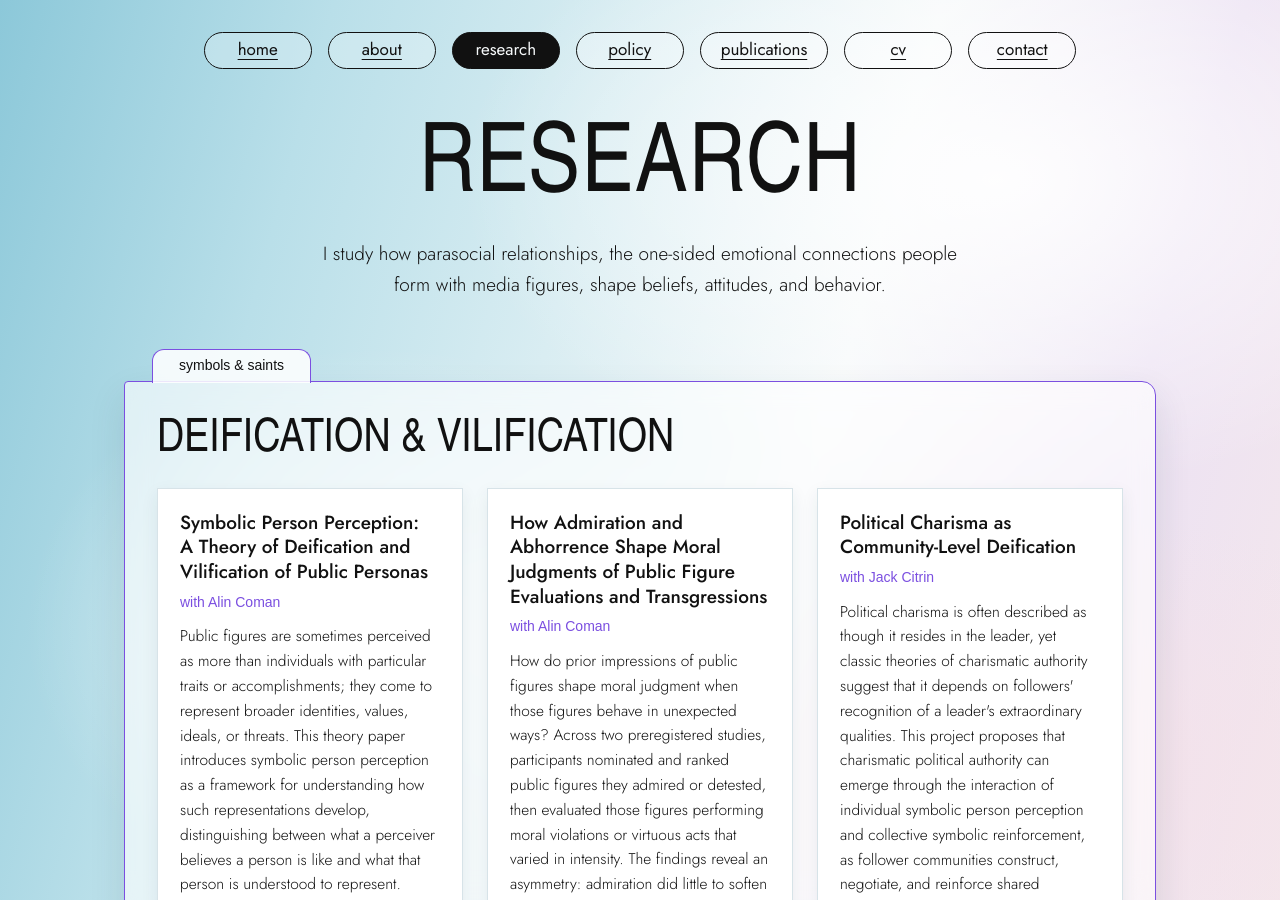
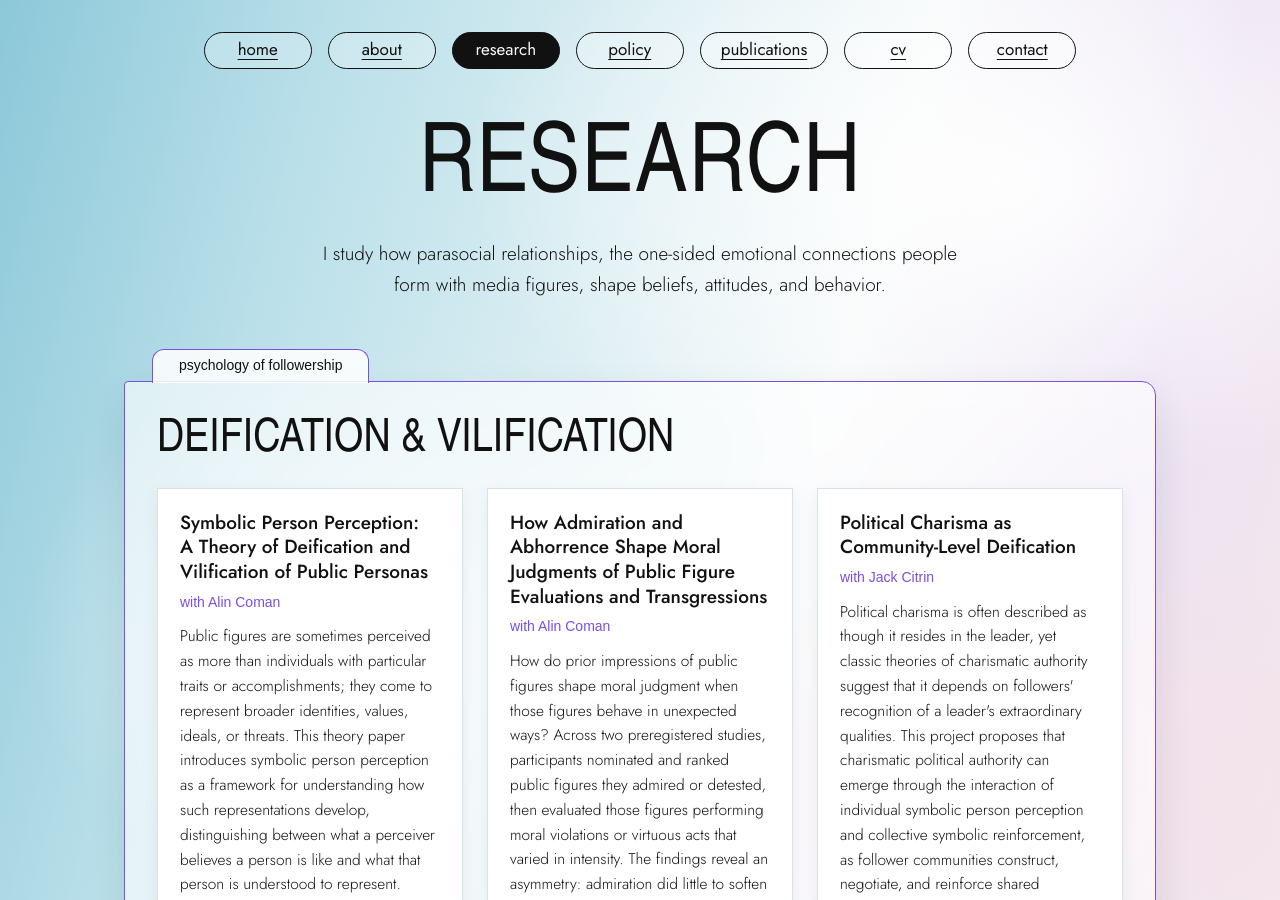
Before and after one commit to gracielleli/gracielleli.github.io, a Jekyll site: the page built from research.html, in a window 1280 px wide and 900 px high. Built offline with Jekyll 4.4.1, drawn with Linux system fonts in a browser that asks for light colours; some web fonts are replaced.

Commit message:
Update projects.yml

```diff
--- a/_data/projects.yml
+++ b/_data/projects.yml
@@ -4,7 +4,7 @@
 # paste it underneath, and change the words. Keep the same spacing at the start of each line.
 
 - folder: "deification & vilification"
-  tab: "symbols & saints"
+  tab: "psychology of followership"
   projects:
     - title: "Symbolic Person Perception: A Theory of Deification and Vilification of Public Personas"
       collaborators: "Alin Coman"
```
